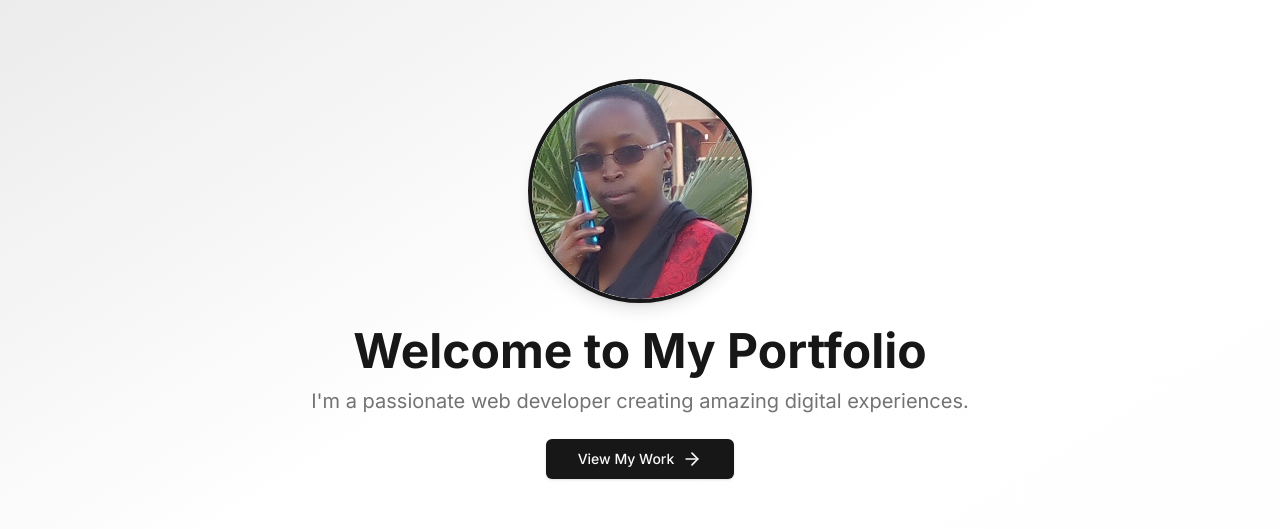
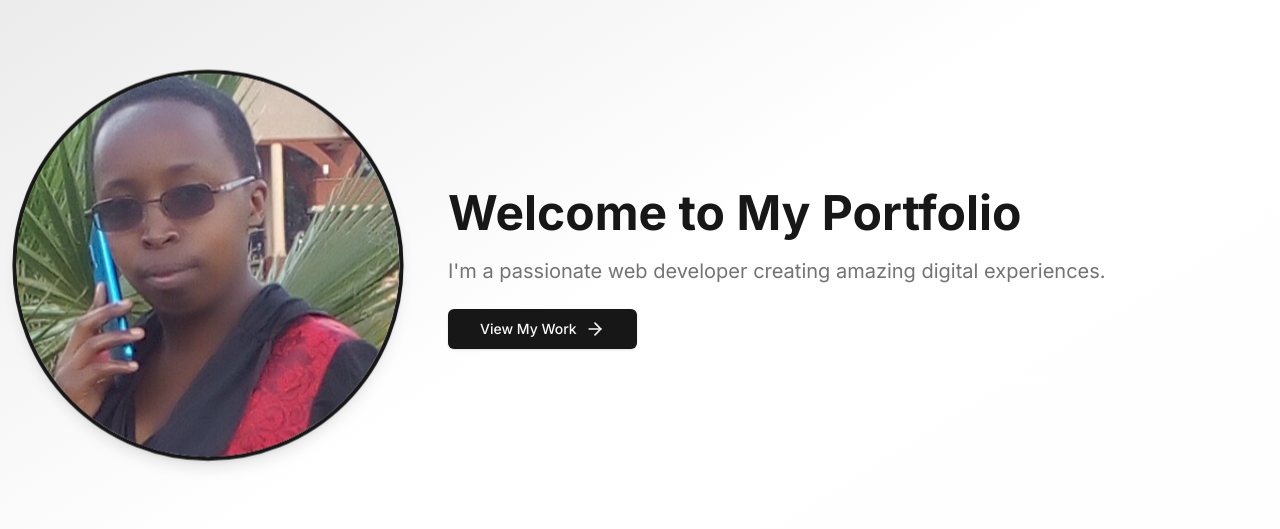
Before and after one commit to buildwithanie/portfolio, a Next.js app: page / in a window 1280 px wide. Shown: the part 131-660 px from the top of the page. Built offline with nearby package versions, Linux system fonts and the light colour scheme; no server answers.

Commit message:
pic commit

```diff
--- a/components/ui/Home.tsx
+++ b/components/ui/Home.tsx
@@ -1,4 +1,4 @@
-'use client'
+"use client"
 
 import { motion } from 'framer-motion'
 import { ArrowRight, Menu, Moon, Sun } from 'lucide-react'
@@ -21,10 +21,10 @@ const menuItems: MenuItem[] = [
   { name: 'Contact', href: '#contact' }
 ]
 
-const Home: React.FC = () => {
+export default function Home() {
   const { theme, setTheme } = useTheme()
   const [mounted, setMounted] = useState<boolean>(false)
-  const [isMenuOpen, setIsMenuOpen] = useState<boolean>(false) // State to track menu visibility
+  const [isMenuOpen, setIsMenuOpen] = useState<boolean>(false)
 
   useEffect(() => {
     setMounted(true)
@@ -35,13 +35,13 @@ const Home: React.FC = () => {
   }
 
   const toggleMenu = () => {
-    setIsMenuOpen((prev) => !prev) // Toggle menu visibility
+    setIsMenuOpen((prev) => !prev)
   }
 
   return (
     <div className="min-h-screen bg-gradient-to-br from-primary/10 via-background to-secondary/10">
       <header className="fixed top-0 left-0 right-0 z-50 bg-background/80 backdrop-blur-sm">
-        <div className="container mx-auto px-4 py-3 flex justify-between items-center"> {/* Reduced padding */}
+        <div className="container mx-auto px-4 py-3 flex justify-between items-center">
           <Link href="#home" className="flex items-center space-x-2">
             <div className="w-10 h-10 bg-primary text-primary-foreground rounded-full flex items-center justify-center font-bold text-xl relative overflow-hidden">
               <svg viewBox="0 0 100 100" className="w-full h-full absolute inset-0">
@@ -65,7 +65,7 @@ const Home: React.FC = () => {
             </div>
             <span className="text-xl font-semibold">Ann</span>
           </Link>
-          <nav className="hidden md:flex md:space-x-4"> {/* Reduced spacing */}
+          <nav className="hidden md:flex md:space-x-4">
             {menuItems.map((item) => (
               <Link
                 key={item.name}
@@ -76,7 +76,7 @@ const Home: React.FC = () => {
               </Link>
             ))}
           </nav>
-          <div className="relative flex items-center space-x-3"> {/* Reduced spacing */}
+          <div className="relative flex items-center space-x-3">
             <Button variant="ghost" size="icon" onClick={toggleTheme}>
               {mounted && (theme === 'dark' ? (
                 <Sun className="h-5 w-5" />
@@ -90,16 +90,15 @@ const Home: React.FC = () => {
             </Button>
           </div>
         </div>
-        {/* Vertical menu for small devices */}
         {isMenuOpen && (
-          <nav className="md:hidden absolute right-0 top-14 bg-background shadow-md rounded-md p-3"> {/* Adjusted top and padding */}
-            <div className="flex flex-col space-y-3"> {/* Reduced vertical space */}
+          <nav className="md:hidden absolute right-0 top-14 bg-background shadow-md rounded-md p-3">
+            <div className="flex flex-col space-y-3">
               {menuItems.map((item) => (
                 <Link
                   key={item.name}
                   href={item.href}
                   className="text-foreground/80 hover:text-primary transition-colors"
-                  onClick={() => setIsMenuOpen(false)} // Close menu on item click
+                  onClick={() => setIsMenuOpen(false)}
                 >
                   {item.name}
                 </Link>
@@ -109,32 +108,43 @@ const Home: React.FC = () => {
         )}
       </header>
 
-      <section id="home" className="min-h-screen flex items-center justify-center pt-5"> {/* Reduced top padding */}
-        <div className="container px-4 flex flex-col items-center justify-center">
+      <section id="home" className="min-h-screen flex items-center justify-center pt-16 md:pt-0">
+        <div className="container px-4 flex flex-col md:flex-row items-center justify-center">
           <motion.div
-            initial={{ opacity: 0, y: -50 }}
-            animate={{ opacity: 1, y: 0 }}
+            className="relative w-64 h-64 md:w-96 md:h-96 rounded-full overflow-hidden border-4 border-primary shadow-lg mb-8 md:mb-0 md:mr-12"
+            animate={{
+              y: [0, -10, 0],
+              scale: [1, 1.05, 1],
+            }}
+            transition={{
+              duration: 5,
+              repeat: Infinity,
+              ease: "easeInOut",
+            }}
+          >
+            <Image
+              src="/images/background.png?height=600&width=600"
+              alt="Profile picture"
+              fill
+              sizes="(max-width: 768px) 256px, 384px"
+              className="object-cover"
+            />
+          </motion.div>
+          <motion.div
+            initial={{ opacity: 0, x: 50 }}
+            animate={{ opacity: 1, x: 0 }}
             transition={{ duration: 0.5 }}
-            className="text-center"
+            className="text-center md:text-left md:flex-1"
           >
-            <div className="relative w-40 h-40 md:w-56 md:h-56 rounded-full overflow-hidden border-4 border-primary shadow-lg mx-auto mb-6"> {/* Reduced size and margin */}
-              <Image
-                src="/images/background.png?height=320&width=320"
-                alt="Profile picture"
-                fill
-                sizes="(max-width: 768px) 160px, 224px"
-                className="object-cover rounded-full"
-              />
-            </div>
-            <h1 className="text-3xl md:text-5xl font-bold mb-3 text-primary"> {/* Reduced font sizes and margins */}
+            <h1 className="text-4xl md:text-5xl font-bold mb-5 text-primary">
               Welcome to My Portfolio
             </h1>
 
-            <p className="text-lg md:text-xl mb-6 text-muted-foreground"> {/* Reduced font size and margins */}
+            <p className="text-lg md:text-xl mb-6 text-muted-foreground">
               I&apos;m a passionate web developer creating amazing digital experiences.
             </p>
 
-            <div className="flex flex-col sm:flex-row gap-3 justify-center"> {/* Reduced gap */}
+            <div className="flex flex-col sm:flex-row gap-3 justify-center md:justify-start">
               <Button size="lg" className="group">
                 <Link href="#work" className="inline-flex items-center">
                   View My Work
@@ -148,5 +158,3 @@ const Home: React.FC = () => {
     </div>
   )
 }
-
-export default Home;
```
